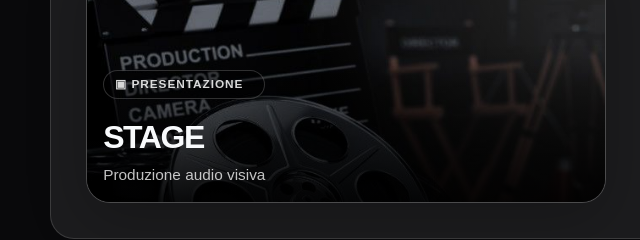
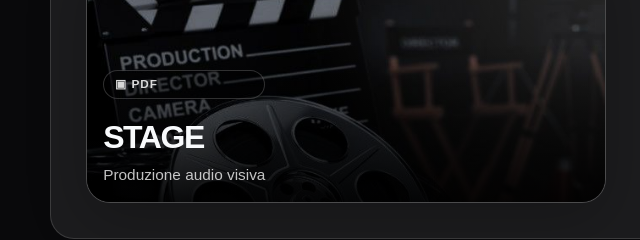
Before and after one commit to Mario-Marchio/portfolio_static0, a plain HTML site: page index.html in a window 1280 px wide. Shown: the part 1504-1744 px from the top of the page, 0-640 px from the left. Drawn offline with Linux system fonts and the light colour scheme.

Commit message:
last change

```diff
--- a/index.html
+++ b/index.html
@@ -61,7 +61,7 @@
       <button id="stagePresentationCard" class="stage-card" type="button" aria-label="Apri presentazione stage">
         <img id="stagePresentationThumb" src="assets/thumb-stage.svg" alt="Anteprima presentazione stage" draggable="false">
         <span class="stage-card-content">
-          <span class="pill">▣ Presentazione</span>
+          <span class="pill">▣ PDF</span>
           <strong id="stagePresentationTitle">Presentazione Stage</strong>
           <small id="stagePresentationDescription">
             Apri la presentazione Google collegata a questa card.
```
